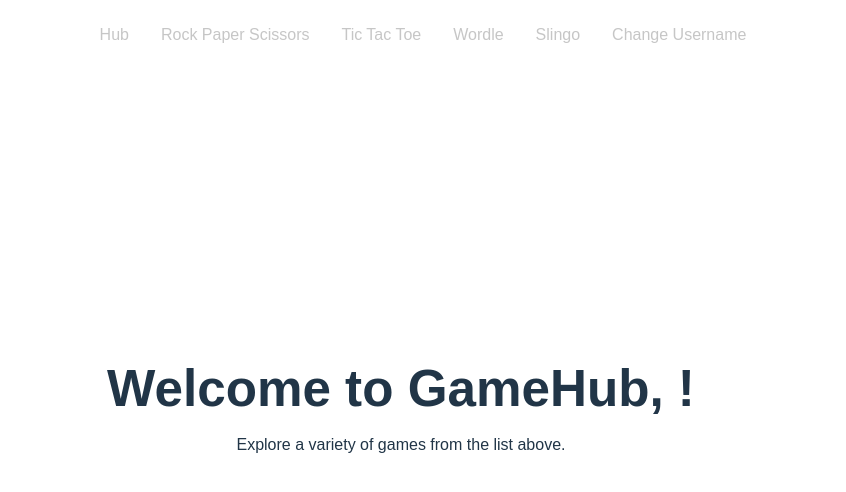
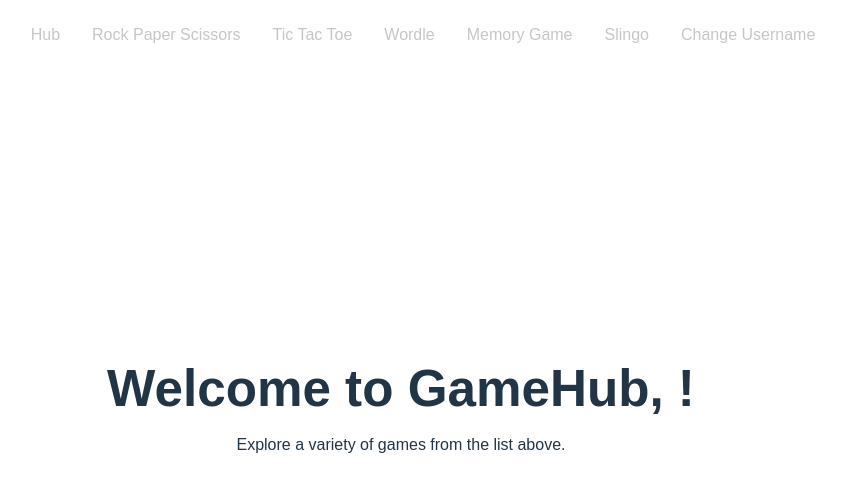
Before and after one commit to Ramzowy/TheGameHub, a React (Vite) app in the folder game-hub/: page /HomePage in a window 1280 px wide. Shown: the top 492 px of the page, without its empty margins (239-1085 px from the left). Built offline with nearby package versions, Linux system fonts and the light colour scheme.

Commit message:
Added Memory game to routing

```diff
--- a/game-hub/src/App.jsx
+++ b/game-hub/src/App.jsx
@@ -13,9 +13,3 @@ function App() {
 }
 
 export default App;
-    //    /* <Routes>
-    //   <Route index element={<HomePage/>} />
-    //   <Route path="/rock-paper-scissors" element={<RockPaperScissorsGame/>} />
-    //   <Route path="/tic-tac-toe" element={<Game/>} />
-    //   <Route path="/slingo-game" element={<SlingoGame/>} />
-    // </Routes>
--- a/game-hub/src/Component/Navigation.jsx
+++ b/game-hub/src/Component/Navigation.jsx
@@ -16,6 +16,7 @@ function Navigation({onLinkClick, userName}) {
         <button className="link-button" onClick={() => navigationClickHandler("/HomePage/rock-paper-scissors")}>Rock Paper Scissors</button>
         <button className="link-button" onClick={() => navigationClickHandler("/HomePage/tic-tac-toe")}>Tic Tac Toe</button>
         <button className="link-button" onClick={() => navigationClickHandler("/HomePage/wordle")}>Wordle</button>
+        <button className="link-button" onClick={() => navigationClickHandler("/HomePage/memorygame")}>Memory Game</button>
         <button className="link-button" onClick={() => navigationClickHandler("/HomePage/slingo-game")}>Slingo</button>
         <button className="link-button" onClick={() => navigationClickHandler("/HomePage/signin")}>Change Username</button>
       </nav>
--- a/game-hub/src/pages/HomePage.jsx
+++ b/game-hub/src/pages/HomePage.jsx
@@ -4,6 +4,7 @@ import RockPaperScissorsGame from './rock-paper-scissors';
 import TTT from './tic-tac-toe';
 import Slingo from './slingo-game';
 import Wordle from './wordle';
+import MemoryGame from './memorygame';
 import SignIn from './signin';
 import Navigation from '../Component/Navigation';
 
@@ -30,8 +31,8 @@ function Hub() {
         <Route path="/rock-paper-scissors" element={<RockPaperScissorsGame />} />
         <Route path="/tic-tac-toe" element={<TTT />} />
         <Route path="/wordle" element={<Wordle />} />
+        <Route path="/memorygame" element={<MemoryGame />} />
         <Route path="/slingo-game" element={<Slingo />} />
-
         <Route path="/signin" element={<SignIn />} />
       </Routes>
     </div>
--- a/game-hub/src/pages/MemoryGame.jsx
+++ b/game-hub/src/pages/MemoryGame.jsx
@@ -38,7 +38,6 @@ const Card = ({ card, handleChoice, flipped, matched }) => {
 const GameHeader = () => {
   return (
     <div className="heading-container">
-      <h1 className="gfg-heading">Earl-Rahim</h1>
       <h2 className="game-heading">Click any card to flip it!</h2>
     </div>
   );
```
